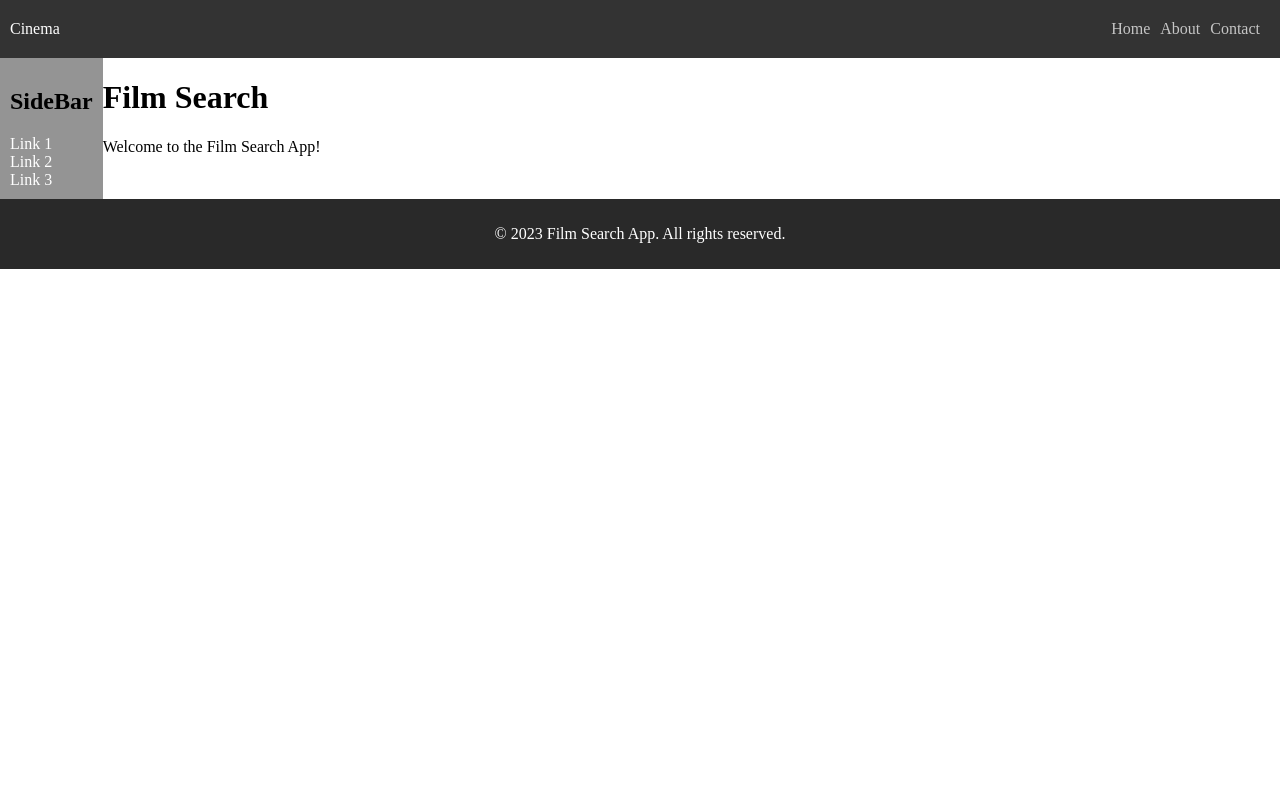
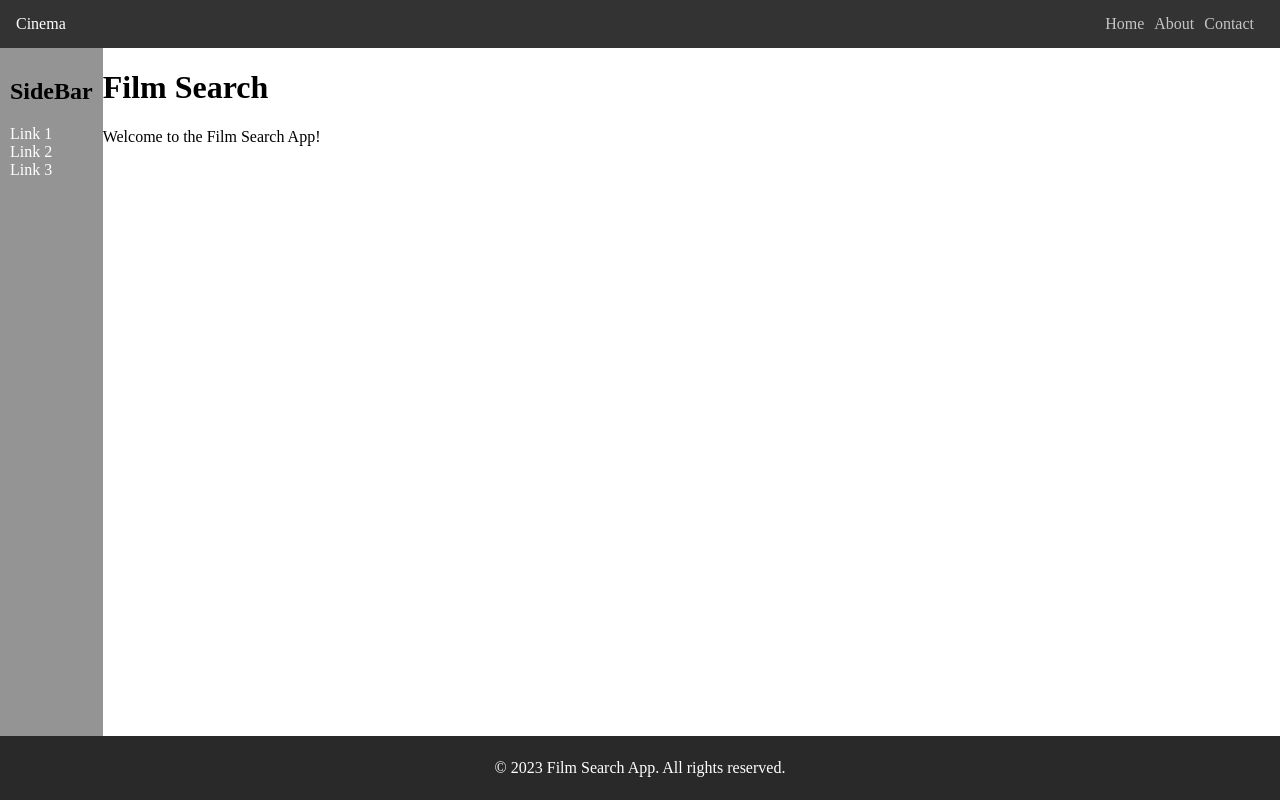
Before and after one commit to koliakikot19122005-cyber/film-search, a React (Vite) app in the folder client/: page / in a window 1280 px wide. Built offline with nearby package versions, Linux system fonts and the light colour scheme.

Commit message:
minHeigth-for page

```diff
--- a/client/src/index.css
+++ b/client/src/index.css
@@ -2,19 +2,24 @@ body {
   margin: 0;
   padding: 0;
 }
+
 .main-container {
   display: flex;
   flex-direction: row;
+  min-height: calc(100vh - 7rem);
 }
-header{
-    display: flex;
-    align-items: center;
-    justify-content: space-between;
+
+header {
+  display: flex;
+  align-items: center;
+  justify-content: space-between;
   background-color: #333;
   color: #fff;
-  padding: 10px;
+  height: 3rem;
   text-align: center;
+  padding: 0 1rem;
 }
+
 nav {
   padding: 10px;
 }
@@ -32,23 +37,26 @@ a {
   text-decoration: none;
 }
 
-nav ul a{
+nav ul a {
   color: #c5c5c5;
   text-decoration: none;
 }
 
 
 nav ul a:hover {
-    display: inline-block;
+  display: inline-block;
   color: #fff;
- transform: scale(1.1);
+  transform: scale(1.1);
 }
 
 footer {
   background-color: #292929;
+  display: flex;
+  align-items: center;
+  justify-content: center;
   text-align: center;
-  padding: 10px;
   color: #fff;
+  height: 4rem;
 }
 
 
```
